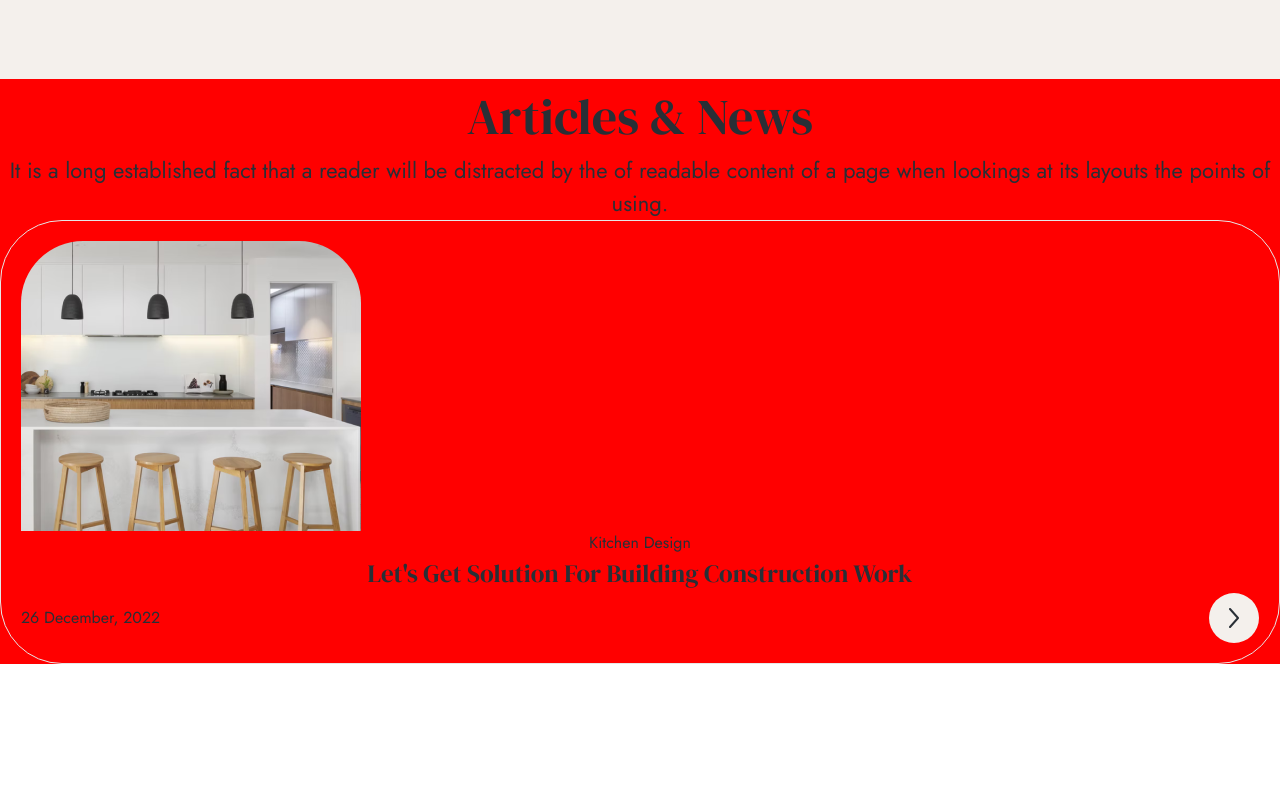
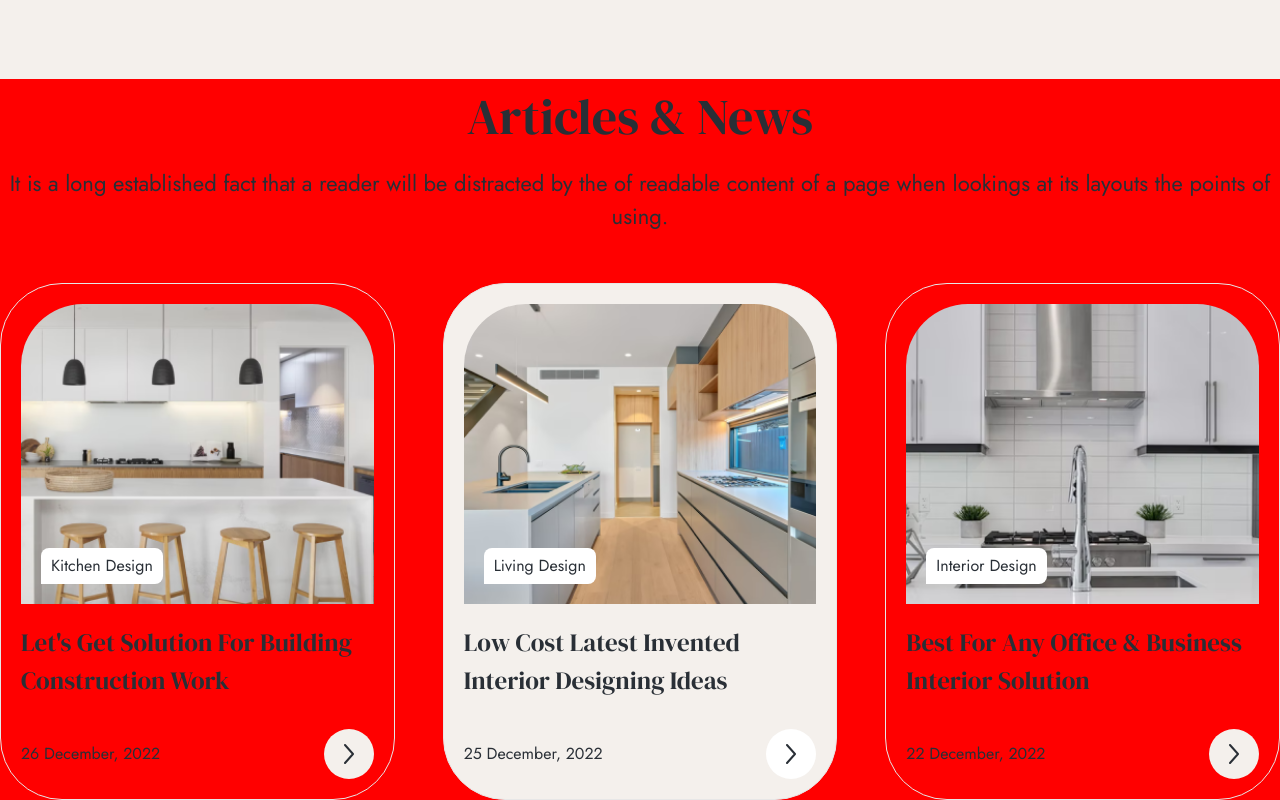
Before and after one commit to qnhanhh/interior-website, a Next.js app: page / in a window 1280 px wide. Shown: the part 4988-5788 px from the top of the page. Before the commit the page ends 5652 px from the top, so only its background shows below. Built offline with nearby package versions, Linux system fonts and the light colour scheme.

Commit message:
add blog section

```diff
--- a/src/components/Blog/Item.tsx
+++ b/src/components/Blog/Item.tsx
@@ -1,25 +1,38 @@
 import Image from "next/image";
 import { jostFont } from "@/utils/fonts";
-import image1 from "@/assets/blogs/blog-1.png";
+import images from "@/assets/blogs";
 import rightVector from "@/assets/rightVector.svg";
 
-export default function Item() {
+type itemType = {
+  info: {
+    imageIndex: number;
+    title: string;
+    date: string;
+    tag: string;
+  };
+};
+
+export default function Item({ info }: itemType) {
+  const { imageIndex, title, date, tag } = info;
+
   return (
-    <div className="p-8 rounded-[6.2rem] border-[1px] border-[#E7E7E7]">
-      <div>
-        <Image className="rounded-t-[6.2rem]" src={image1} alt="" />
-        <p className={`text-[1.6rem] capitalize ${jostFont.className}`}>
-          Kitchen design
+    <div className={`p-8 text-left rounded-[6.2rem] border-[1px] border-[#E7E7E7] ${imageIndex%2?'bg-[var(--primary-3)]':''}`}>
+      <div className="relative">
+        <Image
+          className="rounded-t-[6.2rem] w-full"
+          src={images[imageIndex]}
+          alt=""
+        />
+        <p
+          className={`absolute bottom-8 left-8 text-[1.6rem] rounded-[0.8rem] rounded-bl-none py-[0.6rem] px-[1rem] bg-white capitalize ${jostFont.className}`}
+        >
+          {tag}
         </p>
       </div>
-      <h3 className="capitalize">
-        Let&apos;s get solution for building construction work
-      </h3>
+      <h3 className="capitalize mt-8 mb-12">{title}</h3>
       <div className="flex justify-between items-center">
-        <p className={`text-[1.6rem] ${jostFont.className}`}>
-          26 December, 2022
-        </p>
-        <div className="w-[5rem] h-[5rem] flex items-center justify-center rounded-full bg-[var(--primary-3)]">
+        <p className={`text-[1.6rem] ${jostFont.className}`}>{date}</p>
+        <div className={`w-[5rem] h-[5rem] flex items-center justify-center rounded-full ${imageIndex%2?'bg-white':'bg-[var(--primary-3)]'}`}>
           <Image src={rightVector} alt="" />
         </div>
       </div>
--- a/src/components/Blog/index.tsx
+++ b/src/components/Blog/index.tsx
@@ -1,17 +1,41 @@
 import { jostFont } from "@/utils/fonts";
-import images from "@/assets/blogs";
 import Item from "./Item";
+
+const blogData = [
+  {
+    imageIndex: 0,
+    title: "Let's get solution for building construction work",
+    date: "26 December, 2022",
+    tag: "Kitchen design",
+  },
+  {
+    imageIndex: 1,
+    title: "Low cost latest invented interior designing ideas",
+    date: "25 December, 2022",
+    tag: "Living design",
+  },
+  {
+    imageIndex: 2,
+    title: "Best for any office & business interior solution",
+    date: "22 December, 2022",
+    tag: "Interior design",
+  },
+];
 
 export default function Blog() {
   return (
     <div className="text-center">
       <h1>Articles & News</h1>
-      <p className={`large-para ${jostFont.className}`}>
+      <p className={`large-para mt-5 mb-20 ${jostFont.className}`}>
         It is a long established fact that a reader will be distracted by the of
         readable content of a page when lookings at its layouts the points of
         using.
       </p>
-      <Item />
+      <div className="grid grid-cols-3 gap-[4.8rem]">
+        {blogData.map((item, index) => {
+          return <Item key={index} info={item} />;
+        })}
+      </div>
     </div>
   );
 }
```
